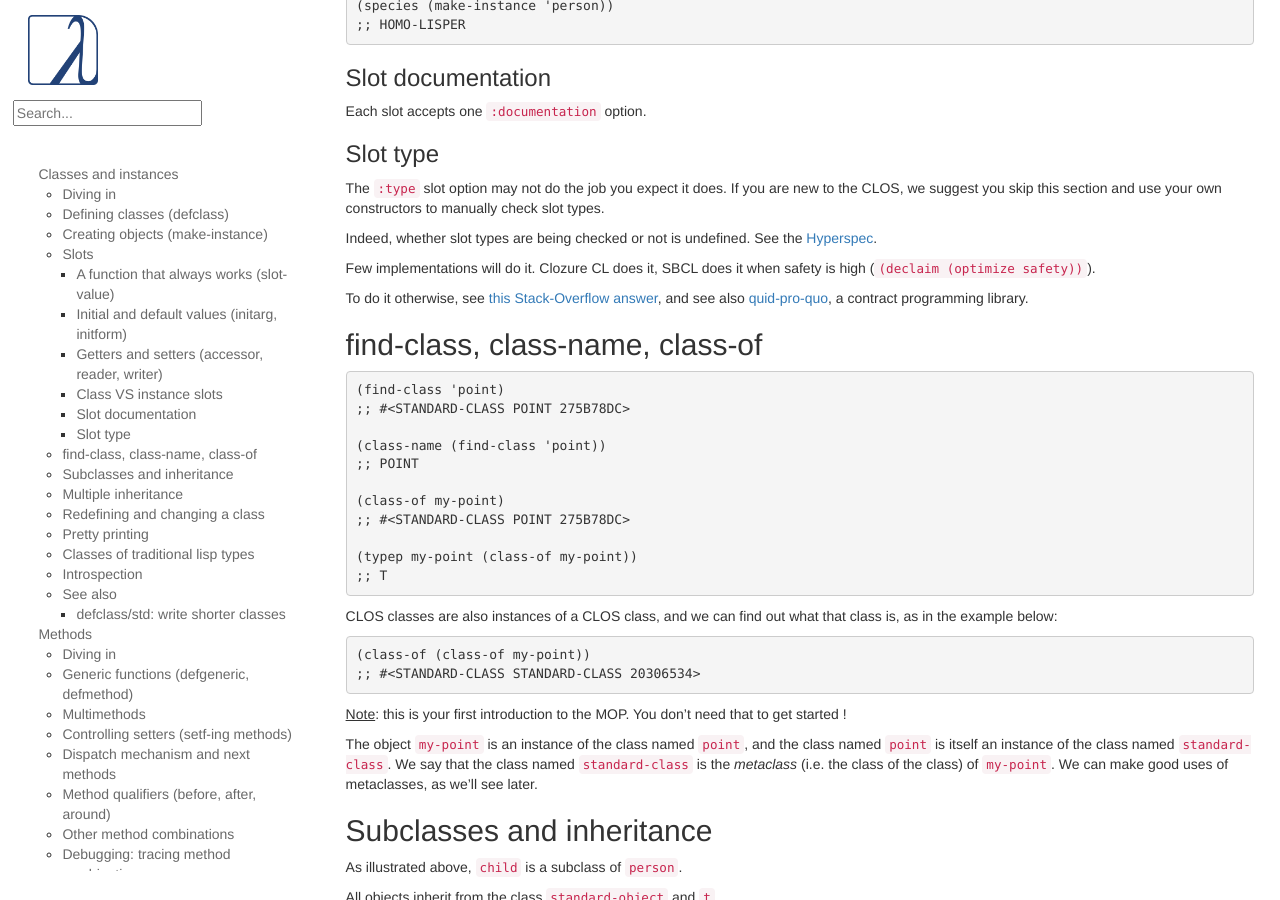
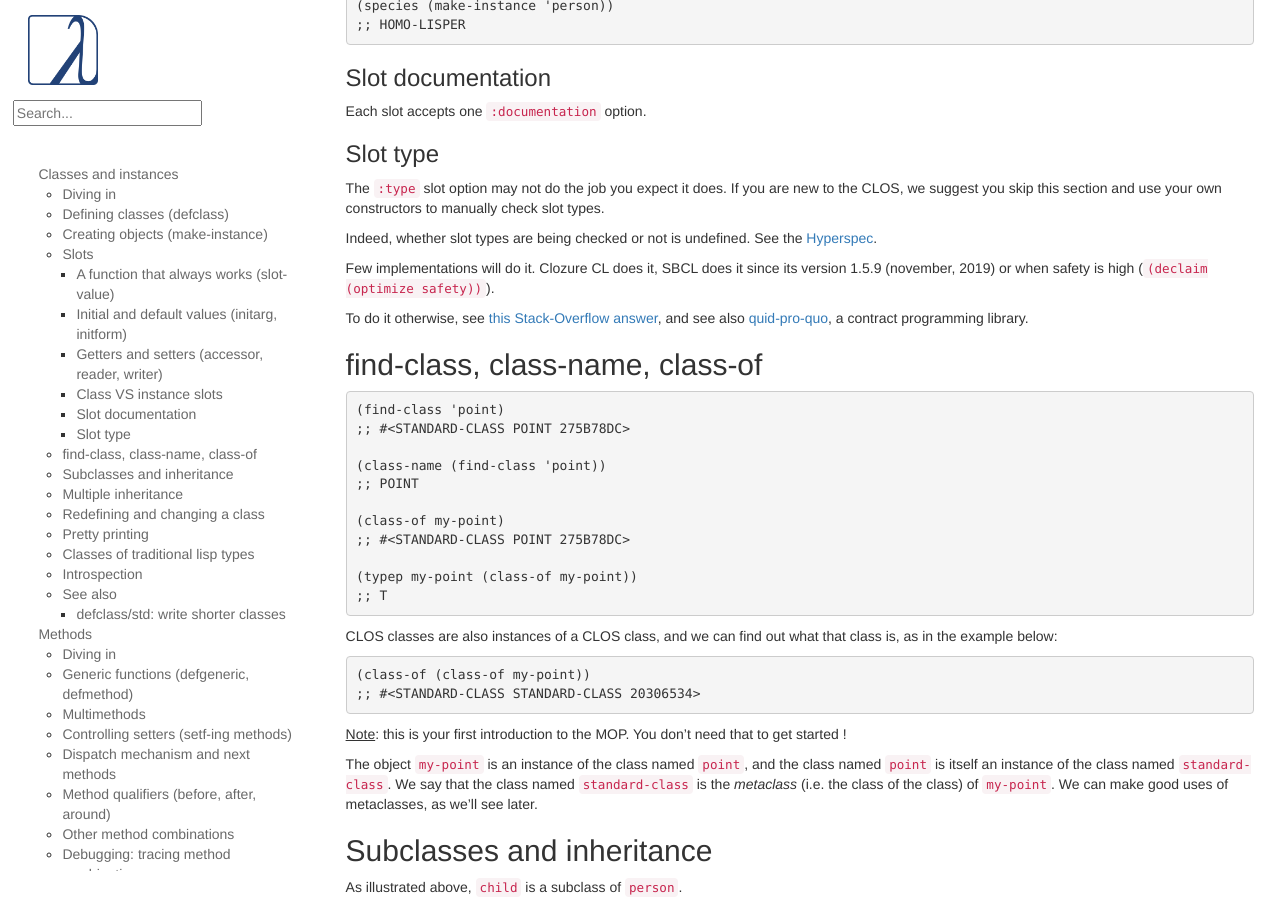
Before and after one commit to LispCookbook/cl-cookbook, a Jekyll site: the page built from clos.md, in a window 1280 px wide and 900 px high, scrolled down 4902 px. Built offline with Jekyll 4.4.1, drawn with Linux system fonts in a browser that asks for light colours.

Commit message:
CLOS: about type check in SBCL 1.5.9

```diff
--- a/clos.md
+++ b/clos.md
@@ -339,8 +339,9 @@ constructors to manually check slot types.
 
 Indeed, whether slot types are being checked or not is undefined. See the [Hyperspec](http://www.lispworks.com/documentation/HyperSpec/Body/m_defcla.htm#defclass).
 
-Few implementations will do it. Clozure CL does it, SBCL does it when
-safety is high (`(declaim (optimize safety))`).
+Few implementations will do it. Clozure CL does it, SBCL does it since
+its version 1.5.9 (november, 2019) or when safety is high (`(declaim
+(optimize safety))`).
 
 To do it otherwise, see [this Stack-Overflow answer](https://stackoverflow.com/questions/51723992/how-to-force-slots-type-to-be-checked-during-make-instance), and see also [quid-pro-quo](https://github.com/sellout/quid-pro-quo), a contract programming library.
 
```
